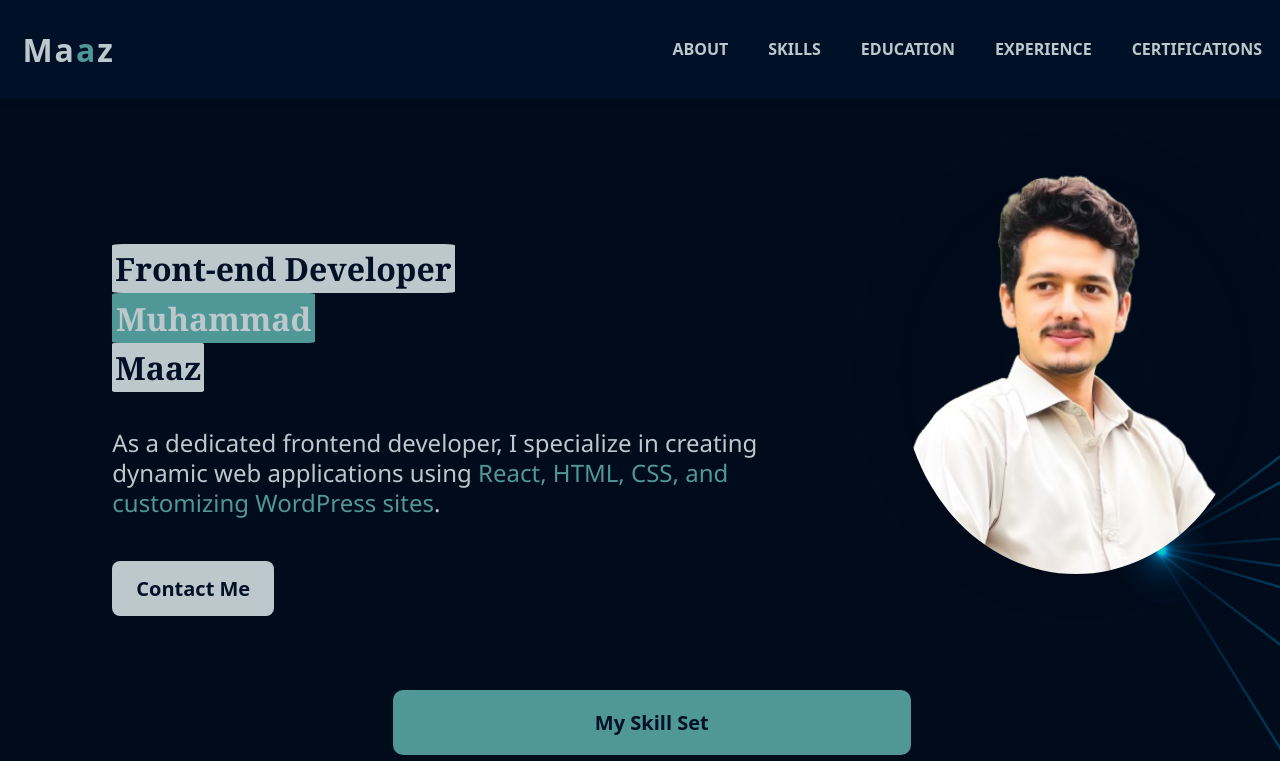
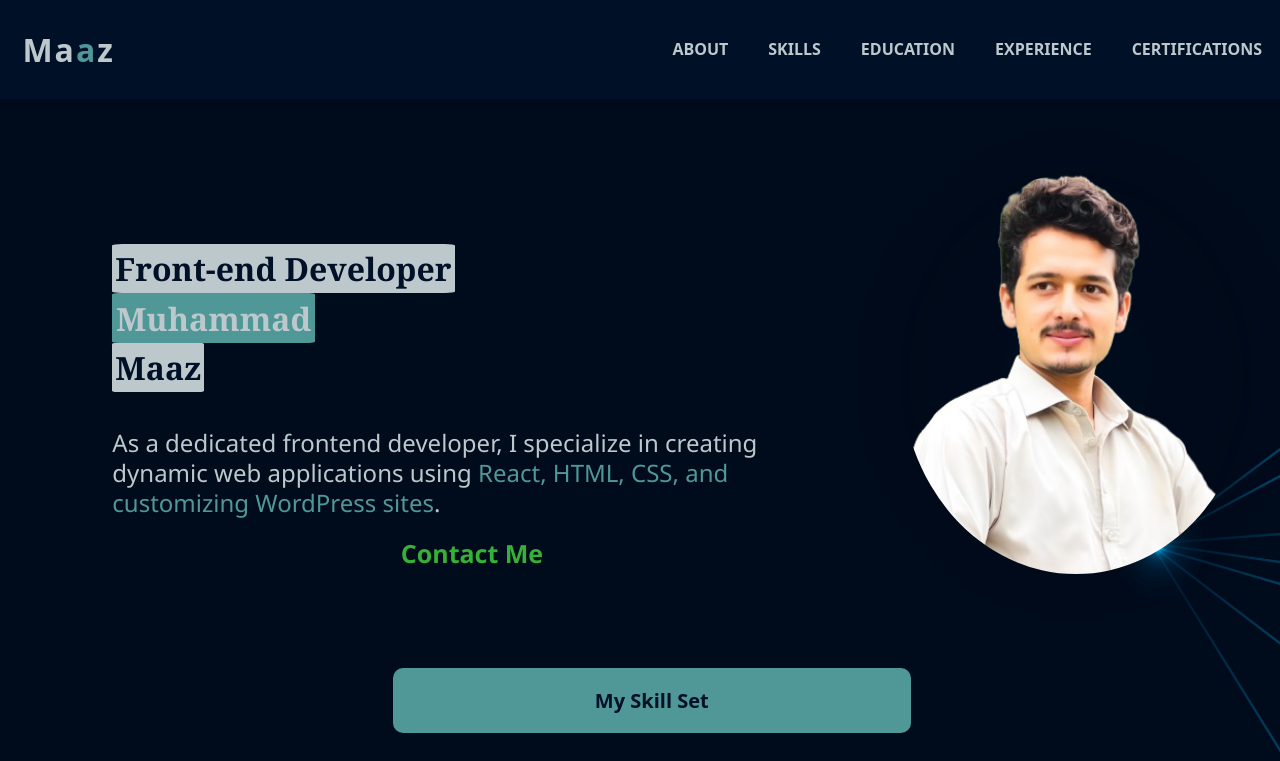
Before and after one commit to MuhammadMaaz13/Portfolio, a React (Vite) app: page / in a window 1280 px wide. Shown: the top 761 px of the page. Built offline with nearby package versions, Linux system fonts and the light colour scheme.

Commit message:
Contact Button Changes

```diff
--- a/src/components/About.jsx
+++ b/src/components/About.jsx
@@ -20,14 +20,16 @@ const About = () => {
                 React, HTML, CSS, and customizing WordPress sites
               </span>
               .
+              <div className="btnC-div">
+                <a href="#footer" className="btn-container">
+                  Contact Me
+                </a>
+              </div>
             </div>
           </div>
           <div className="image">
             <img src={myPic2} alt="image-here" />
           </div>
-        </div>
-        <div className="btn-container">
-          <a href="#footer">Contact Me</a>
         </div>
       </div>
     </>
--- a/src/components/about.css
+++ b/src/components/about.css
@@ -16,7 +16,13 @@
   margin-top: 120px;
   animation-name: slide-in-detail;
   animation-duration: 2.5s;
+  transition: box-shadow 1s ease;
+  border-radius: 5%;
 }
+.detail:hover {
+  box-shadow: 1px 0px 10px inset var(--text-color);
+}
+
 @keyframes slide-in-detail {
   from {
     translate: -50vw 0;
@@ -142,32 +148,23 @@
 }
 
 .btn-container {
-  width: 20%;
-  margin-left: 5%;
-  animation-name: slide-in-button;
-  animation-duration: 2.5s;
-}
-.btn-container a {
   text-decoration: none;
   cursor: pointer;
-  font-size: 20px;
-  line-height: 20px;
+  font-size: 25px;
   font-weight: 700;
-  border-radius: 8px;
-  padding: 14px 24px;
   border: none;
-  background: var(--white-color);
-  color: var(--grey-color);
+  color: rgb(55, 176, 55);
+  transition: transform 0.5s ease, color 1s ease;
 }
 
-@keyframes slide-in-button {
-  from {
-    translate: -50vw 0;
-    scale: 0;
-  }
+.btnC-div {
+  margin-top: 20px;
+  display: flex;
+  justify-content: center;
+}
 
-  to {
-    translate: 0 0;
-    scale: 100% 1;
-  }
+.btn-container:hover {
+  background-color: rgba(0, 0, 0, 0.2);
+  border-radius: 10%;
+  color: rgb(218, 221, 224);
 }
```
